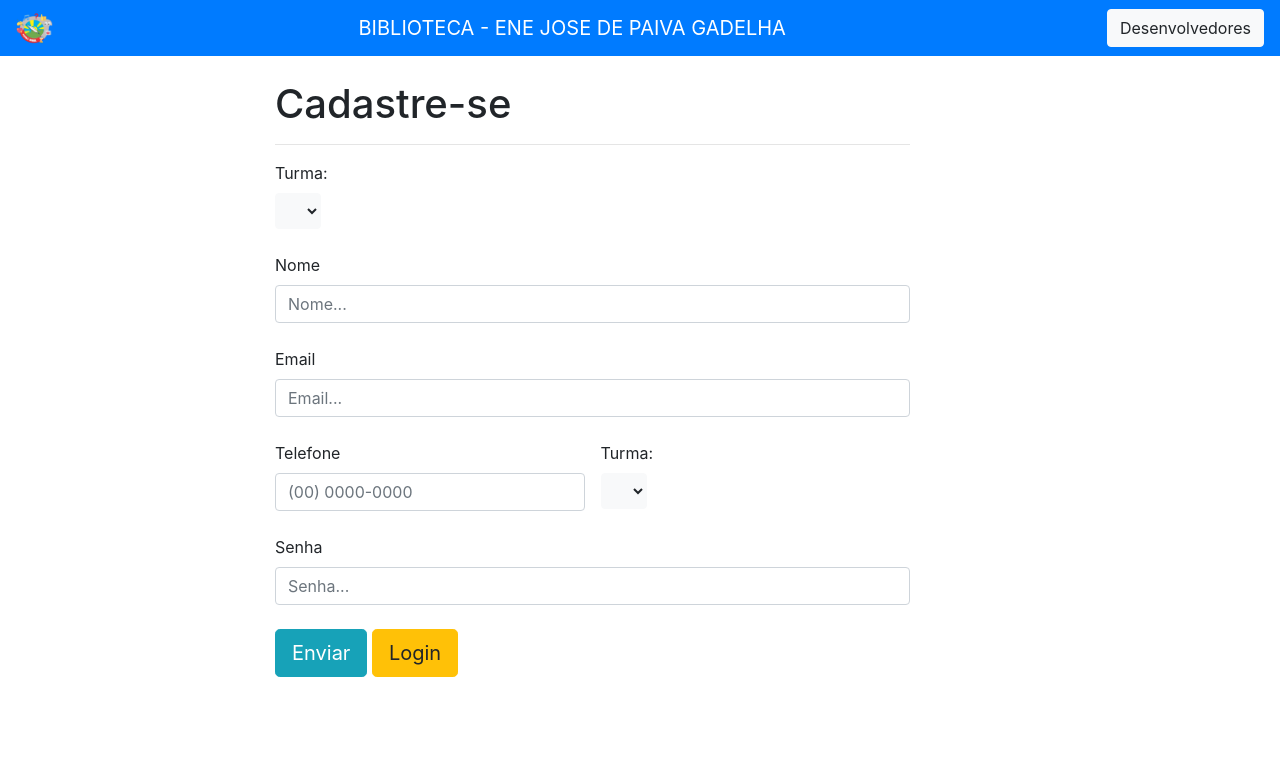
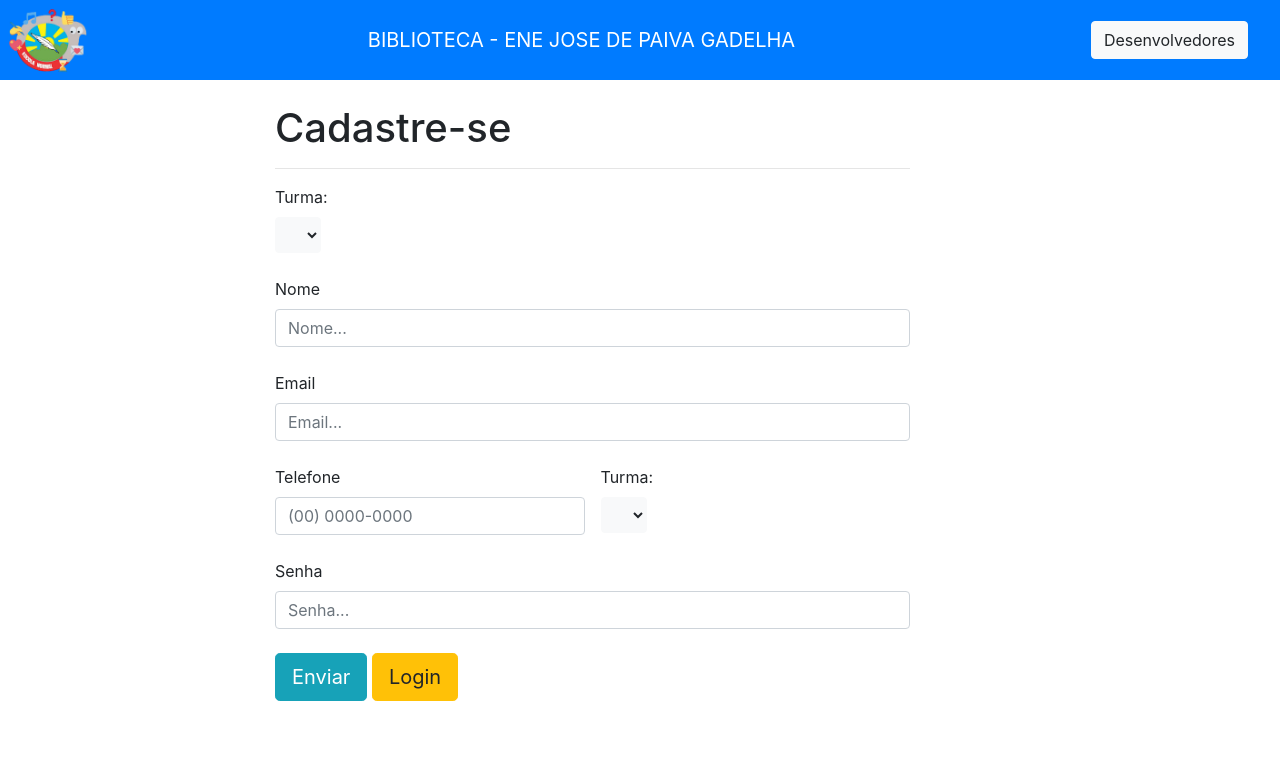
Before and after one commit to patrikybrito1/master, a Django app: page /auth/turma/ in a window 1280 px wide. Shown: the top 775 px of the page. Run offline with Django 4.2, Linux system fonts and the light colour scheme; lists and menus that the app fills with data are empty.

Commit message:
condiciona carregamento de imagem

```diff
--- a/templates/base.html
+++ b/templates/base.html
@@ -1,51 +1,120 @@
-<!doctype html>
+<!DOCTYPE html>
 <html lang="pt-BR">
   <head>
     <!-- Required meta tags -->
-    <meta charset="utf-8">
-    <meta name="viewport" content="width=device-width, initial-scale=1, shrink-to-fit=no">
+    <meta charset="utf-8" />
+    <meta
+      name="viewport"
+      content="width=device-width, initial-scale=1, shrink-to-fit=no"
+    />
 
     <!-- Bootstrap CSS -->
-    <link rel="stylesheet" href="https://cdn.jsdelivr.net/npm/bootstrap@4.6.2/dist/css/bootstrap.min.css" >
+    <link
+      rel="stylesheet"
+      href="https://cdn.jsdelivr.net/npm/bootstrap@4.6.2/dist/css/bootstrap.min.css"
+    />
     {% block 'head' %} {% endblock %}
-    <title>{% block 'titulo' %} {% endblock %} </title>
+    <title>{% block 'titulo' %} {% endblock %}</title>
+    <style>
+      .devs-btn {
+        margin-inline-end: 1.5rem;
+      }
+      .logo {
+        display: block;
+        width: 5rem;
+        height: 5rem;
+        background: url("/static/imagens/logo-removebg-preview.png") no-repeat;
+        background-size: cover;
+      }
+      .navbar {
+        padding: 0 0.5rem;
+      }
+      @media screen and (max-width: 770px) {
+        .navbar {
+          position: relative;
+          display: flex;
+          -ms-flex-wrap: wrap;
+          flex-wrap: wrap;
+          -ms-flex-align: center;
+          align-items: center;
+          -ms-flex-pack: justify;
+          justify-content: center;
+          font-size: 2rem;
+          gap: 0.2rem;
+        }
+        .navbar-brand {
+          display: inline-block;
+          padding-top: 0.3125rem;
+          padding-bottom: 0.3125rem;
+          margin-right: 1rem;
+          font-size: 0.9rem;
+          line-height: inherit;
+          white-space: nowrap;
+        }
+      }
+    </style>
   </head>
   <body>
-
     <nav class="navbar navbar-dark bg-primary">
-      <img href="{% url 'home' %}" style="width: 3%;" src="/static/imagens/logo-removebg-preview.png">
-      <a class="navbar-brand"  href="{% url 'home' %}">BIBLIOTECA - ENE JOSE DE PAIVA GADELHA</a>
-      <a href="#"  type="button"  class="btn btn-light">Desenvolvedores</a>
+      <!-- <img
+        href="{% url 'home' %}"
+        style="width: 3rem; height: 3rem"
+        src="/static/imagens/logo-removebg-preview.png"
+      /> -->
+      <div class="logo"></div>
+      <a class="navbar-brand" href="{% url 'home' %}"
+        >BIBLIOTECA - ENE JOSE DE PAIVA GADELHA</a
+      >
+      <div>
+        <a href="#" type="button" class="btn btn-light devs-btn"
+        data-toggle="modal" data-target="#exampleModal"
+          >Desenvolvedores</a
+        >
 
         {% if usuario_logado%}
 
-         <a href="{% url 'sair' %}"  type="button"  class="btn btn-danger">Sair</a>
+        <a href="{% url 'sair' %}" type="button" class="btn btn-danger">Sair</a>
         {%endif%}
+      </div>
     </nav>
 
     {% block 'conteudo' %} {% endblock %}
 
     <div class="container">
       <div class="row">
-
         <div class="col-md-2"></div>
 
         <div class="col-md">
-      <br>
-      <br>
-      <br>
-      <br>
-      <br>
-    <hr>
-
+          <br />
+          <br />
+          <br />
+          <br />
+          <br />
+          <hr />
         </div>
 
         <div class="col-md-3"></div>
       </div>
     </div>
-    <script src="https://cdn.jsdelivr.net/npm/jquery@3.5.1/dist/jquery.slim.min.js" ></script>
+    <div class="modal fade" id="exampleModal" tabindex="-1" role="dialog" aria-labelledby="exampleModalLabel" aria-hidden="true">
+      <div class="modal-dialog" role="document">
+        <div class="modal-content">
+          <div class="modal-header">
+            <h5 class="modal-title" id="exampleModalLabel">Desenvolvedores</h5>
+            <button type="button" class="close" data-dismiss="modal" aria-label="Close">
+              <span aria-hidden="true">&times;</span>
+            </button>
+          </div>
+          <div class="modal-body">
+            ...
+          </div>
+          <div class="modal-footer">
+            <button type="button" class="btn btn-secondary" data-dismiss="modal">Close</button>
+          </div>
+        </div>
+      </div>
+    </div>
+    <script src="https://cdn.jsdelivr.net/npm/jquery@3.5.1/dist/jquery.slim.min.js"></script>
     <script src="https://cdn.jsdelivr.net/npm/bootstrap@4.6.2/dist/js/bootstrap.bundle.min.js"></script>
-
-
   </body>
 </html>
```
Also changed, not shown: livro/templates/ver_livro.html (+21 -52 lines), db.sqlite3. Lines whose indentation alone changed are shown as unchanged.
